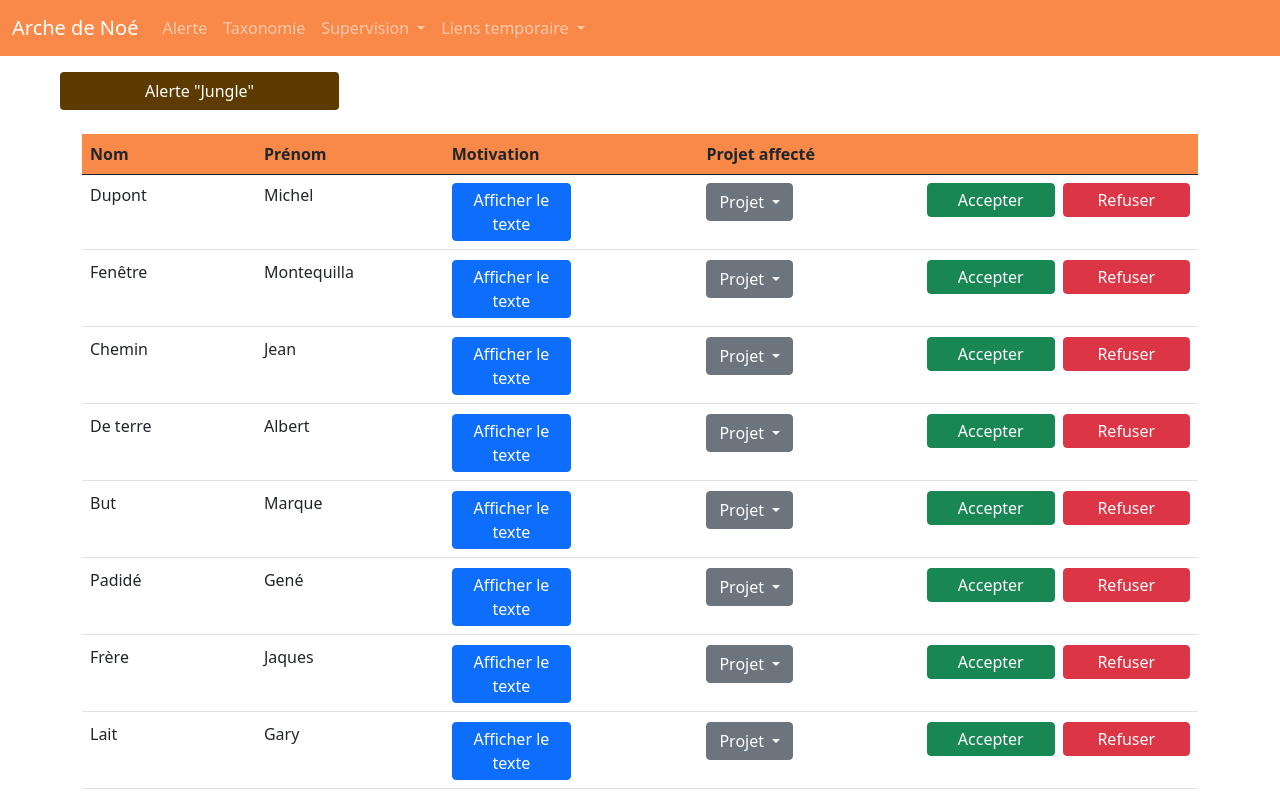
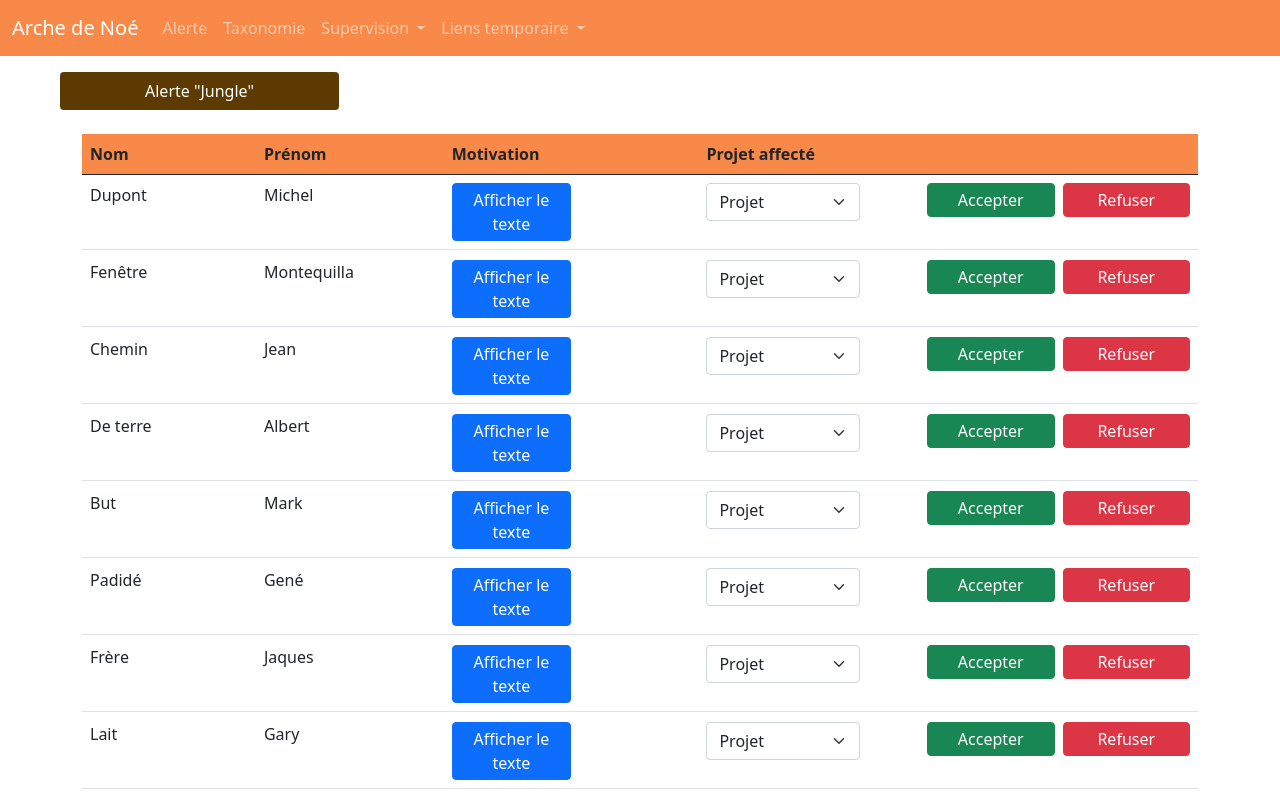
Before and after one commit to Kahbei/ArcheDeNoe, an Angular app in the folder Front/: page /candidature/list in a window 1280 px wide. Shown: the top 797 px of the page. Built offline with nearby package versions, Linux system fonts and the light colour scheme.

Commit message:
Changement de la combo en select

```diff
--- a/Front/src/app/components/alerte-validation-candidatures/alerte-validation-candidatures.component.html
+++ b/Front/src/app/components/alerte-validation-candidatures/alerte-validation-candidatures.component.html
@@ -1,6 +1,3 @@
-<!-- <link rel="stylesheet" href="https://stackpath.bootstrapcdn.com/bootstrap/4.4.1/css/bootstrap.min.css"
-    integrity="sha384-Vkoo8x4CGsO3+Hhxv8T/Q5PaXtkKtu6ug5TOeNV6gBiFeWPGFN9MuhOf23Q9Ifjh" crossorigin="anonymous"> -->
-
 <div class="container ms-5 mt-3">
     <button id="boutonAlerte" type="button" class="btn btn-md w-25">Alerte "{{alerte}}"</button>
 </div>
@@ -21,26 +18,22 @@
                 <td>{{candidature.nom}}</td>
                 <td>{{candidature.prenom}}</td>
                 <td>
-                    <button (click)="setSaving($event.target)" class="btn btn-md mr-1 p-1 btn-primary w-50" type="button"
-                        data-bs-toggle="collapse" [attr.data-bs-target]="'#m' + candidature.id" aria-expanded="false"
-                        id="{{'id' + candidature.id}}">
+                    <button (click)="setSaving($event.target)" class="btn btn-md mr-1 p-1 btn-primary w-50"
+                        type="button" data-bs-toggle="collapse" [attr.data-bs-target]="'#m' + candidature.id"
+                        aria-expanded="false" id="{{'id' + candidature.id}}">
                         {{afficheText}}
                     </button>
                 </td>
                 <td>
-                    <div class="dropdown">
-                        <button class="btn btn-secondary dropdown-toggle" type="button" id="dropdownMenuButton1"
-                            data-bs-toggle="dropdown" aria-expanded="false">
-                            Projet
-                        </button>
-                        <ul class="dropdown-menu" aria-labelledby="dropdownMenuButton1">
-                            <li *ngFor="let projet of projetsList"><a class="dropdown-item">{{projet.titre}}</a></li>
-                        </ul>
-                    </div>
+                    <select class="form-select w-75" aria-label="Default select example" size="1">
+                        <option selected>Projet</option>
+                        <option *ngFor="let projet of projetsList" value="{{projet.id}}">{{projet.titre}}</option>
+                    </select>
                 </td>
                 <td>
                     <div class="d-flex flex-row">
-                        <button type="button" class="btn btn-success btn-md w-50 p-1 me-1">Accepter</button>
+                        <button (click)="accept(candidature.id)" type="button"
+                            class="btn btn-success btn-md w-50 p-1 me-1">Accepter</button>
                         <button type="button" class="btn btn-danger btn-md w-50 p-1 ms-1">Refuser</button>
                     </div>
                 </td>
--- a/Front/src/app/components/alerte-validation-candidatures/candidatures.js
+++ b/Front/src/app/components/alerte-validation-candidatures/candidatures.js
@@ -26,7 +26,7 @@ const candidaturesList = [
     {
         "id": "5",
         "nom": "But",
-        "prenom": "Marque",
+        "prenom": "Mark",
         "lettre": "bla bla",
     },
     {
```
